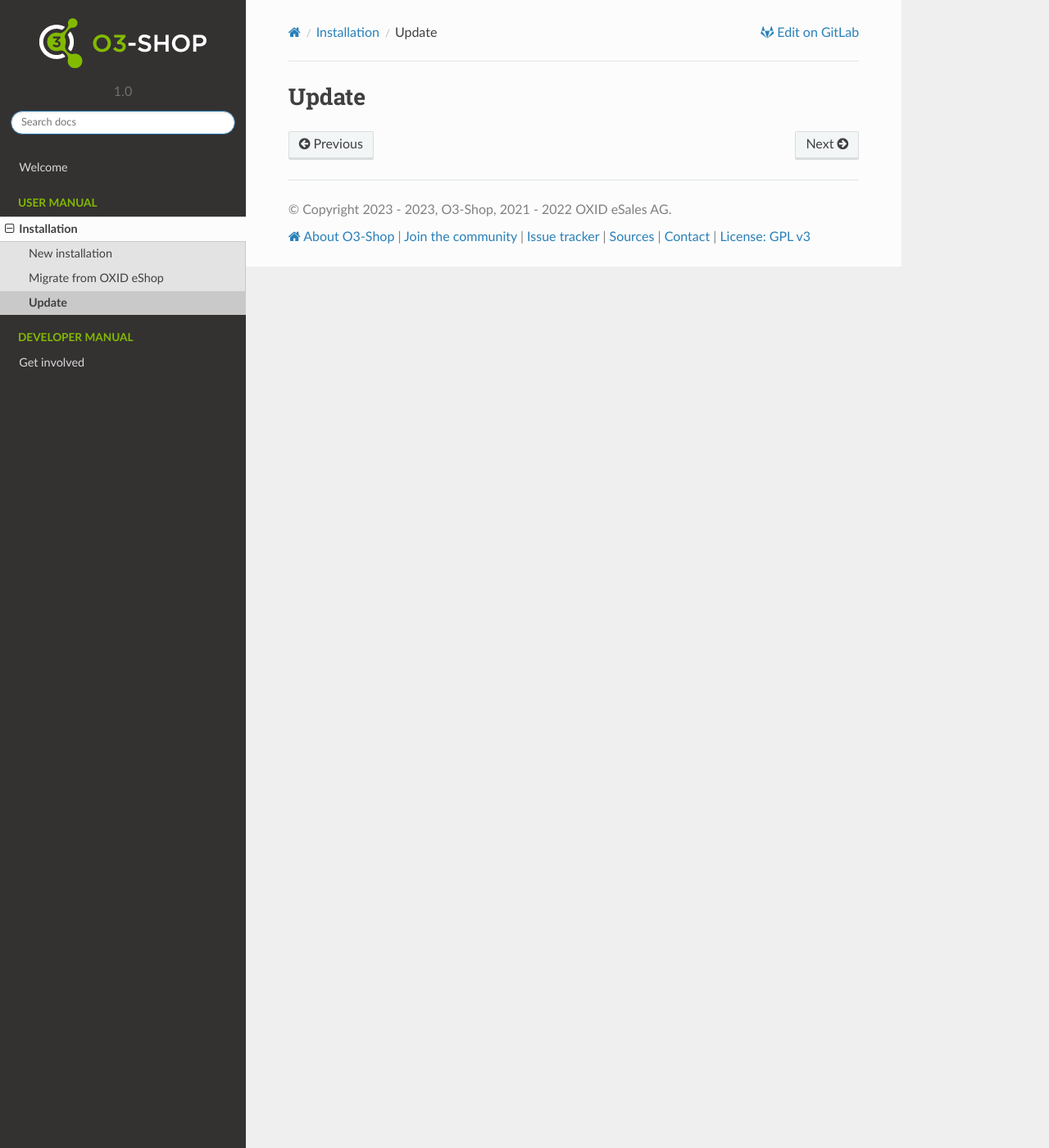
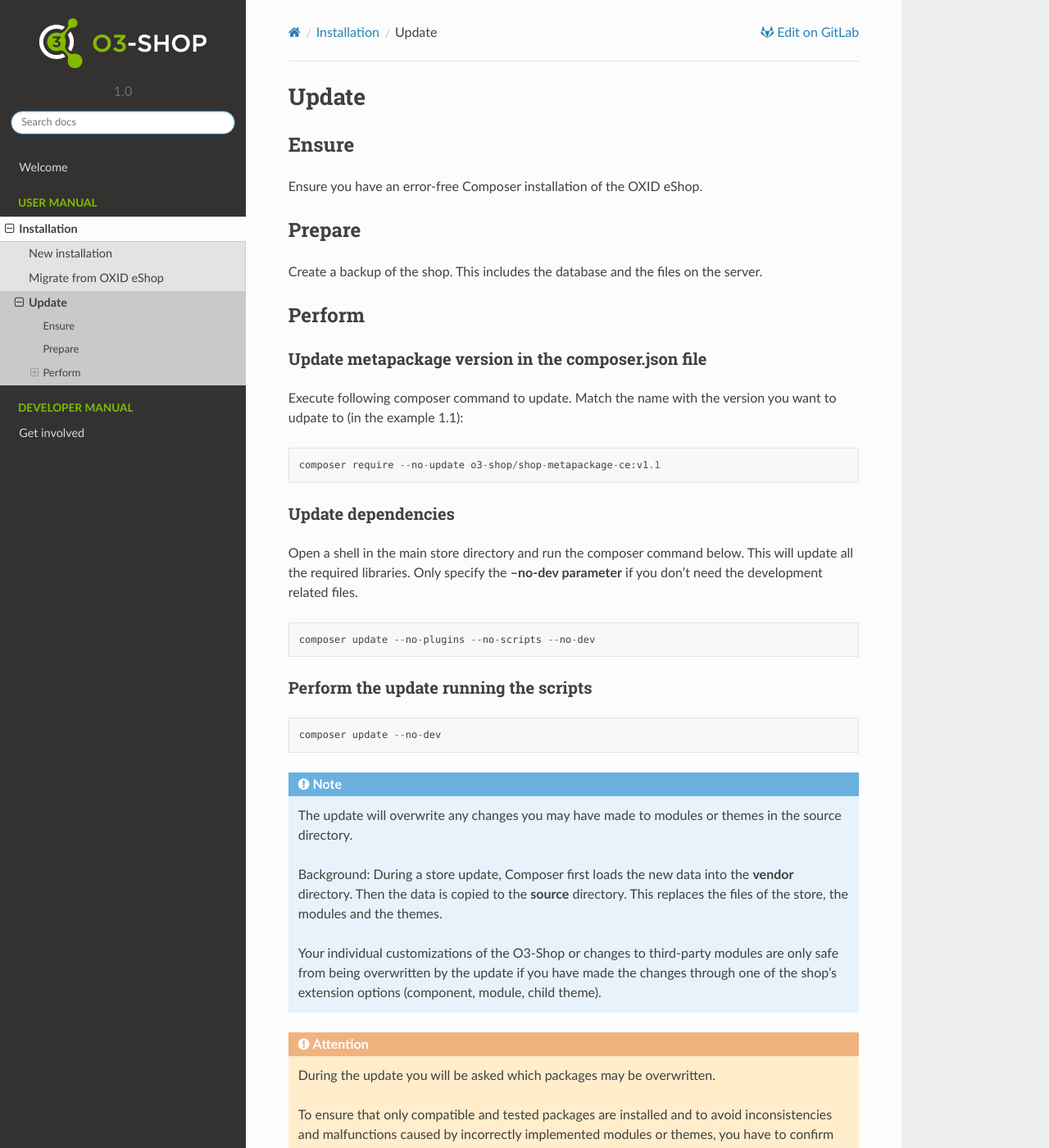
Before and after one commit to o3-shop/o3-documentation, a Sphinx documentation site: the page built from source/user/installation/Update/index.md, in a window 1280 px wide and 1400 px high. Shown: the whole window at 82% size. Built offline with Sphinx 7.4.7 and the Read the Docs theme 2.0.0, drawn with Linux system fonts in a browser that asks for light colours; some of the changed text lies outside the part shown.

Commit message:
added update information

````diff
--- a/source/user/installation/Update/index.md
+++ b/source/user/installation/Update/index.md
@@ -1 +1,73 @@
 # Update
+
+## Ensure
+
+Ensure you have an error-free Composer installation of the OXID eShop.
+
+## Prepare
+
+Create a backup of the shop. This includes the database and the files on the server.
+
+## Perform
+
+### Update metapackage version in the composer.json file
+
+Execute following composer command to update. Match the name with the version you want to udpate to (in the example 1.1):
+
+```
+composer require --no-update o3-shop/shop-metapackage-ce:v1.1
+```
+
+### Update dependencies
+
+Open a shell in the main store directory and run the composer command below.
+This will update all the required libraries.
+Only specify the **--no-dev parameter** if you don’t need the development related files.
+
+```
+composer update --no-plugins --no-scripts --no-dev
+```
+
+### Perform the update running the scripts
+
+```
+composer update --no-dev
+```
+
+```{note}
+The update will overwrite any changes you may have made to modules or themes in the source directory.
+
+Background: During a store update, Composer first loads the new data into the **vendor** directory. Then the data is copied to the **source** directory. This replaces the files of the store, the modules and the themes.
+
+Your individual customizations of the O3-Shop or changes to third-party modules are only safe from being overwritten by the update if you have made the changes through one of the shop's extension options (component, module, child theme).
+```
+
+```{attention}
+During the update you will be asked which packages may be overwritten.
+
+To ensure that only compatible and tested packages are installed and to avoid inconsistencies and malfunctions caused by incorrectly implemented modules or themes, you have to confirm the queries with Yes.
+b-1.x-ce-nightly` for the latest development versions of the 1.x branch. This is intended for development and testing purposes and should not be used for productive use!
+```
+
+### Empty ***tmp*** directory
+
+To ensure that the cached items do not contain incompatibilities, empty the **tmp** directory:
+
+```
+rm -rf source/tmp/*
+```
+
+### Migrate database
+
+```
+vendor/bin/oe-shop-db_migrate migrations:migrate
+```
+
+### Regenerate database views
+
+Depending on the changes and store edition, the store may go into maintenance mode after the update.
+To prevent this, regenerate the database views with the following command:
+
+```
+vendor/bin/oe-shop-db_migrate migrations:migrate
+```
````
